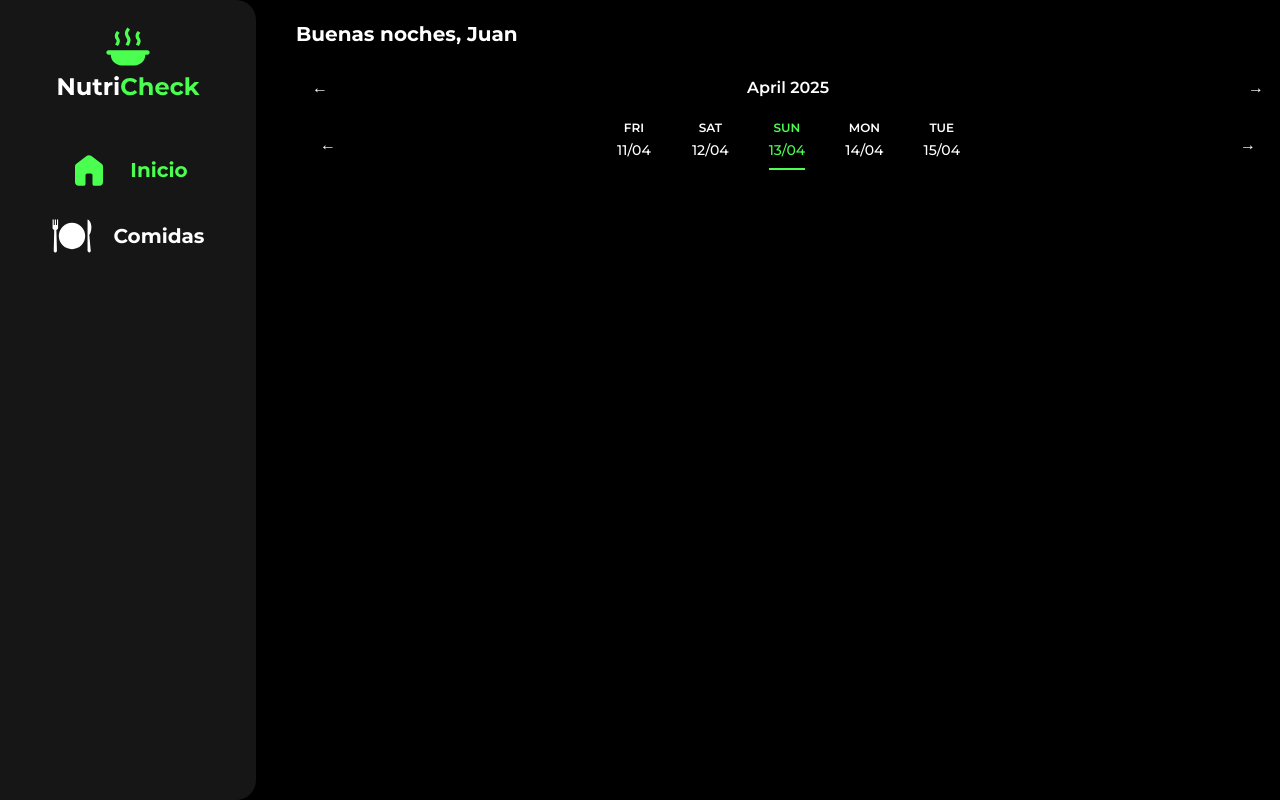
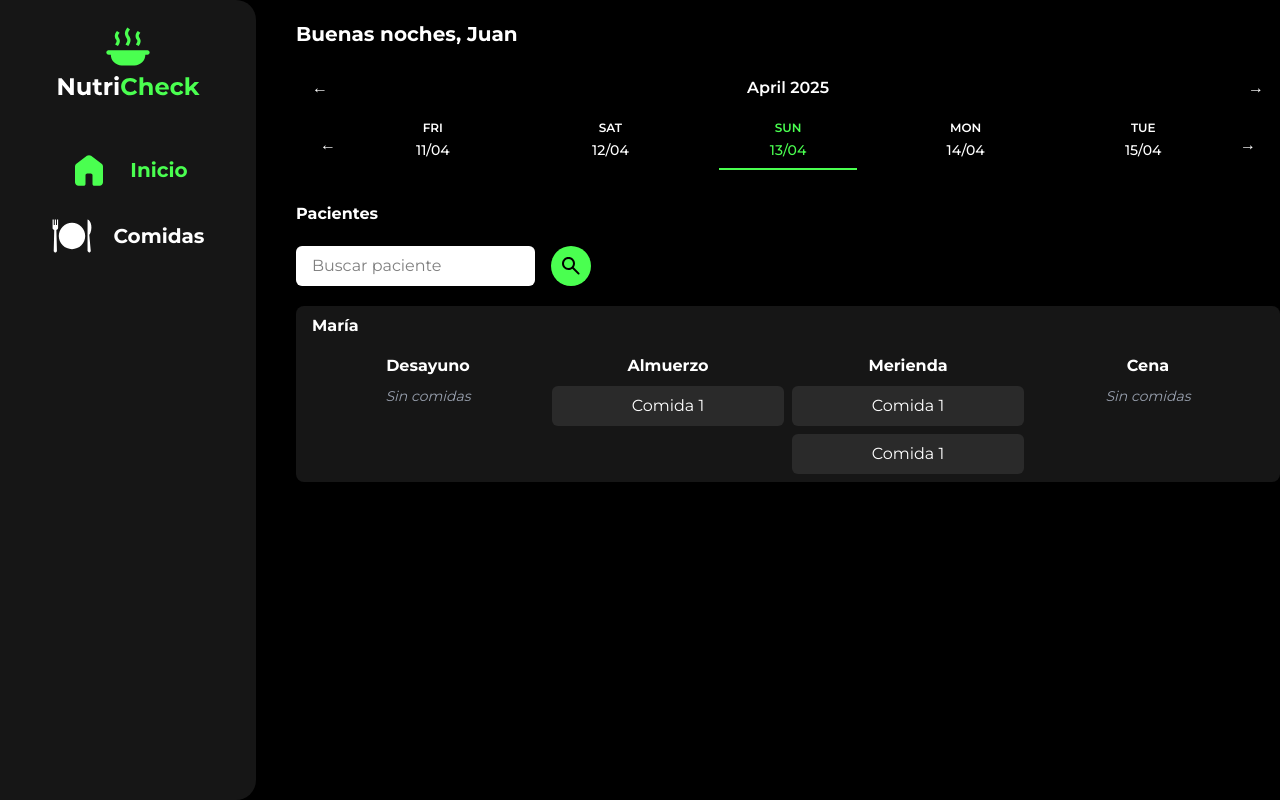
Before and after one commit to pablobarcala/nutricheck-front, a Next.js app: page /nutricionista/inicio in a window 1280 px wide. Built offline with nearby package versions, Linux system fonts and the light colour scheme.

Commit message:
agregar cards de pacientes en home de nutricionista

```diff
--- /dev/null
+++ b/src/components/CardPaciente.tsx
@@ -0,0 +1,66 @@
+"use client"
+import { useEffect, useState } from "react"
+
+export default function CardPaciente({ paciente }: any) {
+    const [comidas, setComidas] = useState<any>({
+        desayuno: [],
+        almuerzo: [],
+        merienda: [],
+        cena: [],
+    });
+
+    useEffect(() => {
+        const nuevoEstado: {
+            desayuno: any[],
+            almuerzo: any[],
+            merienda: any[],
+            cena: any[],
+        } = {
+            desayuno: [],
+            almuerzo: [],
+            merienda: [],
+            cena: []
+        };
+
+        const tipos: Array<"desayuno" | "almuerzo" | "merienda" | "cena"> = ["desayuno", "almuerzo", "merienda", "cena"];
+
+        paciente.comidas.forEach((comida: any) => {
+        if (tipos.includes(comida.type)) {
+            nuevoEstado[comida.type as "desayuno" | "almuerzo" | "merienda" | "cena"].push(comida);
+        }
+        });
+
+        setComidas(nuevoEstado)
+    }, [paciente]);
+
+    const tiposComida = [
+        { key: "desayuno", label: "Desayuno" },
+        { key: "almuerzo", label: "Almuerzo" },
+        { key: "merienda", label: "Merienda" },
+        { key: "cena", label: "Cena" },
+    ];
+
+    return(
+        <div className="bg-[#161616] px-4 py-2 rounded-lg flex flex-col gap-4 items-start">
+            <p className="font-bold">{paciente.nombre}</p>
+            <div className="w-full flex gap-2 items-start">
+                {tiposComida.map(({ key, label }) => (
+                    <div key={key} className="flex flex-col items-center gap-2 w-[25%]">
+                        <p className="font-bold">{label}</p>
+                        <div className="flex flex-col w-full gap-2">
+                            {comidas[key].length > 0 ? (
+                                comidas[key].map((comida: any, i: number) => (
+                                    <p key={i} className="text-center bg-[#2a2a2a] rounded-md p-2">
+                                        {comida.title}
+                                    </p>
+                                ))
+                            ) : (
+                                <p className="text-center text-sm text-gray-400 italic">Sin comidas</p>
+                            )}
+                        </div>
+                    </div>
+                ))}
+            </div>
+        </div>
+    )
+}
--- a/src/components/HomeNutricionista.tsx
+++ b/src/components/HomeNutricionista.tsx
@@ -1,9 +1,32 @@
 "use client";
 import { useEffect, useState } from "react";
 import HorizontalDatePicker from "./HorizontalDatePicker";
+import CardPaciente from "./CardPaciente";
 
 export default function HomeNutricionista() {
     const [saludo, setSaludo] = useState("");
+    const [pacientes, setPacientes] = useState(
+        [
+            {
+                id: 0,
+                nombre: "María",
+                comidas: [
+                    {
+                        type: "almuerzo",
+                        title: "Comida 1"
+                    },
+                    {
+                        type: "merienda",
+                        title: "Comida 1"
+                    },
+                    {
+                        type: "merienda",
+                        title: "Comida 1"
+                    },
+                ]
+            }
+        ]
+    )
 
     useEffect(() => {
         const hora = new Date().getHours();
@@ -32,6 +55,25 @@ export default function HomeNutricionista() {
         >
             <p className="font-bold text-xl">{saludo}, Juan</p>
             <HorizontalDatePicker />
+            <p className="font-bold ">Pacientes</p>
+            <form action="" className="w-[30%] flex items-center gap-4">
+                <input
+                    type="text"
+                    className="bg-white rounded-md px-4 py-2 text-black w-full focus-within:outline-none"
+                    placeholder="Buscar paciente"
+                />
+                <button
+                    className="bg-[#4AFF50] rounded-full p-2 flex items-center justify-center"
+                    type="submit"
+                >
+                    <svg xmlns="http://www.w3.org/2000/svg" width="24" height="24" viewBox="0 0 24 24" fill="none">
+                        <path d="M9.5 16C7.68333 16 6.146 15.3707 4.888 14.112C3.63 12.8533 3.00067 11.316 3 9.5C2.99933 7.684 3.62867 6.14667 4.888 4.888C6.14733 3.62933 7.68467 3 9.5 3C11.3153 3 12.853 3.62933 14.113 4.888C15.373 6.14667 16.002 7.684 16 9.5C16 10.2333 15.8833 10.925 15.65 11.575C15.4167 12.225 15.1 12.8 14.7 13.3L20.3 18.9C20.4833 19.0833 20.575 19.3167 20.575 19.6C20.575 19.8833 20.4833 20.1167 20.3 20.3C20.1167 20.4833 19.8833 20.575 19.6 20.575C19.3167 20.575 19.0833 20.4833 18.9 20.3L13.3 14.7C12.8 15.1 12.225 15.4167 11.575 15.65C10.925 15.8833 10.2333 16 9.5 16ZM9.5 14C10.75 14 11.8127 13.5627 12.688 12.688C13.5633 11.8133 14.0007 10.7507 14 9.5C13.9993 8.24933 13.562 7.187 12.688 6.313C11.814 5.439 10.7513 5.00133 9.5 5C8.24867 4.99867 7.18633 5.43633 6.313 6.313C5.43967 7.18967 5.002 8.252 5 9.5C4.998 10.748 5.43567 11.8107 6.313 12.688C7.19033 13.5653 8.25267 14.0027 9.5 14Z" fill="black"/>
+                    </svg>
+                </button>
+            </form>
+            {pacientes.map(p => (
+                <CardPaciente key={p.id} paciente={p} />
+            ))}
         </div>
     );
 }
--- a/src/components/HorizontalDatePicker.tsx
+++ b/src/components/HorizontalDatePicker.tsx
@@ -75,7 +75,7 @@ export default function HorizontalDatePicker() {
       </div>
 
       {/* Carrusel con navegación */}
-      <div className="flex items-center gap-2">
+      <div className="flex justify-between items-center gap-2 w-full">
         <button
           onClick={scrollLeft}
           disabled={startIndex === 0}
@@ -94,7 +94,7 @@ export default function HorizontalDatePicker() {
                 key={key}
                 onClick={() => setSelectedDate(date)}
                 className={clsx(
-                  "flex flex-col items-center cursor-pointer px-3 py-1 rounded-md transition gap-1 min-w-[60px]",
+                  "flex flex-col items-center cursor-pointer px-3 py-1 rounded-md transition gap-1 min-w-[60px] w-[20%]",
                   isActive ? "text-[#4AFF50]" : "text-white"
                 )}
               >
```
